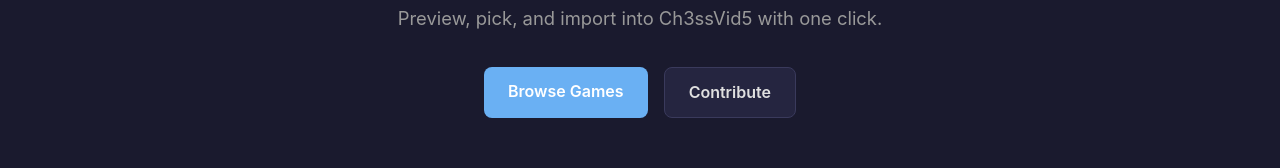
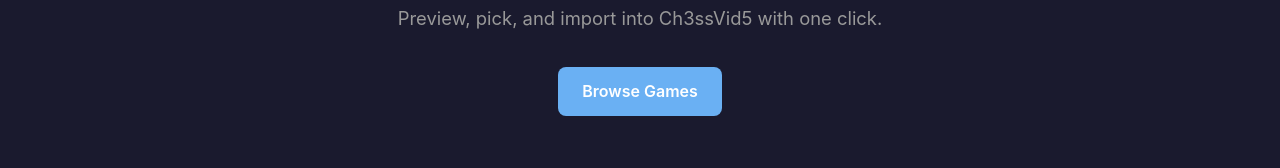
Before and after one commit to sebbrochet/ch3ssvid5hub, a React (Vite) app: page / in a window 1280 px wide. Shown: the part 190-358 px from the top of the page. Built offline with nearby package versions, Linux system fonts and the light colour scheme; no server answers.

Commit message:
Removed 'Contribute' button on home page

```diff
--- a/src/components/LandingPage.tsx
+++ b/src/components/LandingPage.tsx
@@ -45,14 +45,6 @@
         <Link to="/browse" className="btn btn-primary">
           {t('landing.browseGames')}
         </Link>
-        <a
-          href="https://github.com/sebbrochet/Ch3ssVid5-Hub"
-          target="_blank"
-          rel="noopener noreferrer"
-          className="btn btn-secondary"
-        >
-          {t('landing.contribute')}
-        </a>
       </section>
     </div>
   );
```
